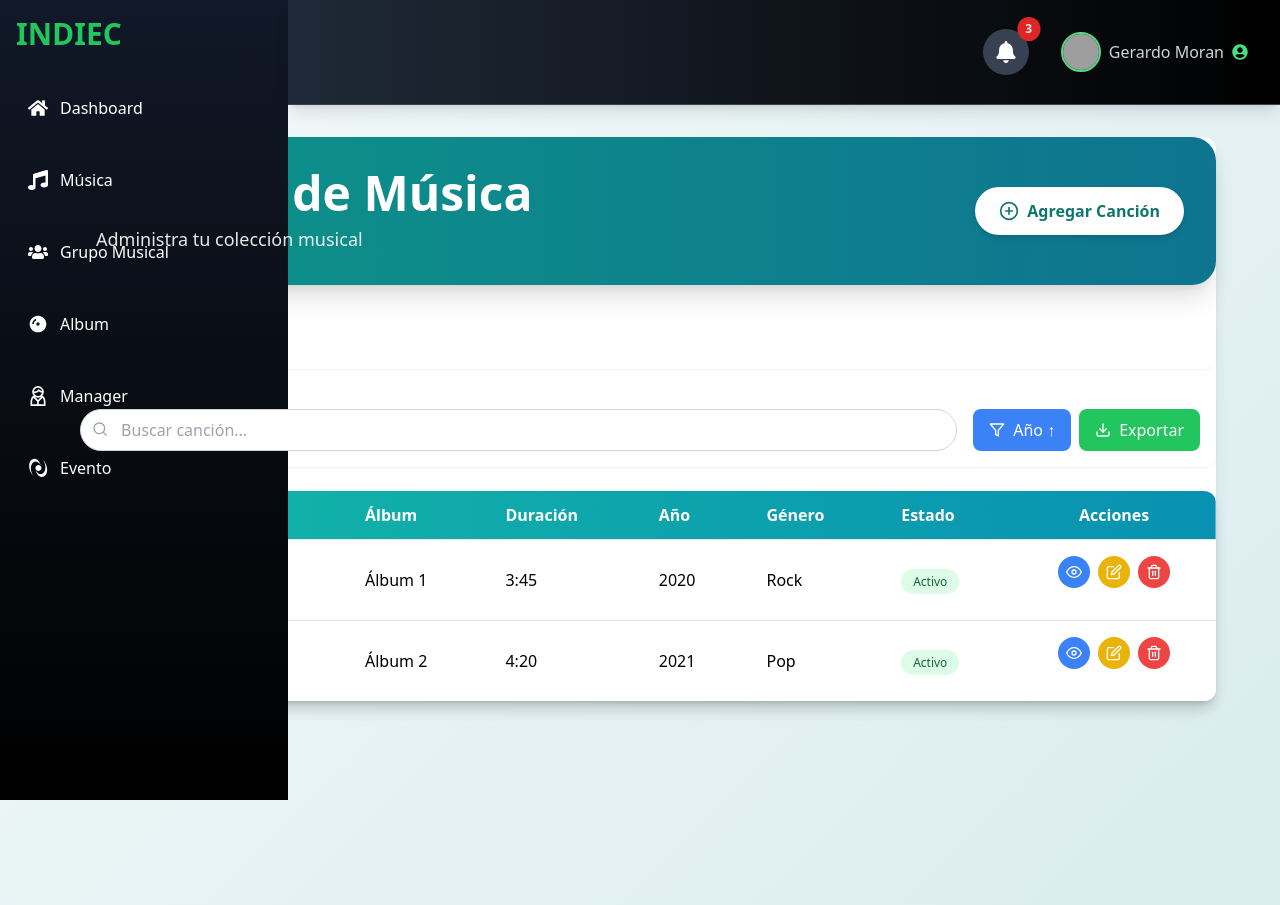
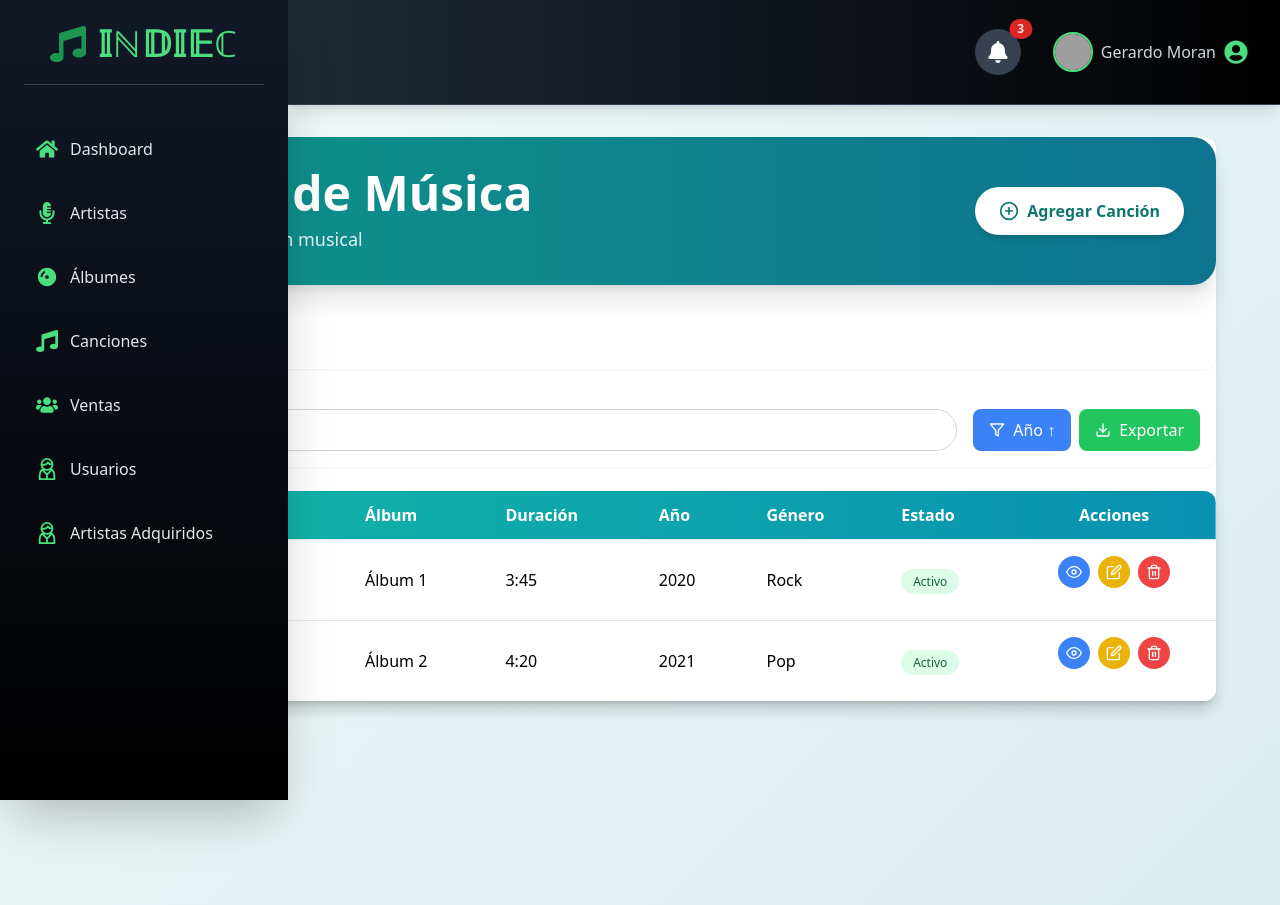
Before and after one commit to Ronnyvilla3021/indiec-artista, a React (Vite) app in the folder react-up/: page /musica in a window 1280 px wide. Built offline with nearby package versions, Linux system fonts and the light colour scheme; grey boxes are pictures that could not be loaded.

Commit message:
Mejorar el componente Navbar con nuevos íconos, efectos de hover y ajustes en el diseño

```diff
--- a/react-up/src/components/Navbar.jsx
+++ b/react-up/src/components/Navbar.jsx
@@ -5,13 +5,14 @@ import {
   FaHome,
   FaMusic,
   FaUsers,
-  FaUserCircle,
+  FaUserCircle, // Changed to a more prominent user icon
   FaSignOutAlt,
+  FaMicrophoneAlt,
   FaBell,
 } from "react-icons/fa";
 import { BiSolidAlbum } from "react-icons/bi";
 import { GrUserManager } from "react-icons/gr";
-import { GiConcentrationOrb } from "react-icons/gi";
+
 import { Player } from "@lottiefiles/react-lottie-player";
 import logoutAnimation from "../animation/Animation - 1737946669842.json";
 
@@ -24,6 +25,7 @@ const Navbar = () => {
   const dropdownRef = useRef(null);
   const notificationRef = useRef(null);
 
+  // Close dropdown or notification when clicking outside
   useEffect(() => {
     const handleClickOutside = (event) => {
       if (dropdownRef.current && !dropdownRef.current.contains(event.target)) {
@@ -38,25 +40,40 @@ const Navbar = () => {
     };
 
     document.addEventListener("mousedown", handleClickOutside);
-    return () => document.removeEventListener("mousedown", handleClickOutside);
+    return () => {
+      document.removeEventListener("mousedown", handleClickOutside);
+    };
   }, []);
 
-  const toggleMenu = () => setIsOpen(!isOpen);
+  const toggleMenu = () => {
+    setIsOpen(!isOpen);
+  };
+
   const toggleDropdown = () => {
     setDropdownOpen(!dropdownOpen);
-    setShowNotification(false);
+    setShowNotification(false); // Close notification if dropdown is opened
   };
+
   const toggleNotification = () => {
     setShowNotification(!showNotification);
-    setDropdownOpen(false);
+    setDropdownOpen(false); // Close dropdown if notification is opened
   };
 
   const handleLogout = () => {
-    setShowLottie(true);
+    setShowLottie(true); // Show the animation
     setTimeout(() => {
-      window.location.href = "/"; // Redirige después de la animación
-    }, 2000); // Ajusta el tiempo según la duración de la animación
+      window.location.href = "/"; // Redirect after the animation
+    }, 2000); // Adjust time based on animation duration
   };
+
+  // Common styles for menu items
+  const menuItemClass =
+    "flex items-center gap-3 p-3 rounded-xl transition-all duration-300 ease-in-out cursor-pointer group";
+  const menuItemHoverClass = "hover:bg-gradient-to-r hover:from-green-500 hover:to-emerald-600 hover:shadow-lg transform hover:scale-105"; // Enhanced hover effect
+  const menuItemIconClass =
+    "transition-colors duration-300 group-hover:text-gray-900 text-green-400"; // Green icon color by default
+  const menuItemTextClass =
+    "transition-colors duration-300 group-hover:text-gray-900 font-medium text-gray-200"; // Lighter text by default
 
   return (
     <div className="flex">
@@ -64,53 +81,73 @@ const Navbar = () => {
       <nav
         className={`fixed top-0 left-0 h-full bg-gradient-to-b from-gray-900 to-black text-white w-64 transform ${
           isOpen ? "translate-x-0" : "-translate-x-full"
-        } transition-transform md:translate-x-0 md:w-72`}
+        } transition-transform duration-300 ease-in-out md:translate-x-0 md:w-72 shadow-2xl z-40`}
       >
-        <div className="p-4">
+        <div className="p-6">
           {/* Logo */}
-          <div className="text-3xl font-bold text-green-500 mb-8">INDIEC</div>
+          <div className="text-4xl font-extrabold text-green-400 mb-10 flex items-center justify-center border-b border-gray-700 pb-5">
+            <FaMusic className="mr-3 text-green-500 animate-pulse" />{" "}
+            {/* Added pulse animation */}
+            <span className="tracking-wide">𝕀ℕ𝔻𝕀𝔼ℂ</span>
+          </div>
 
           {/* Menu items */}
-          <ul className="space-y-6">
-            <li className="hover:bg-green-500 p-3 rounded-md transition-colors">
-              <a href="/dashboard" className="flex items-center gap-3">
-                <FaHome size={20} /> Dashboard
+          <ul className="space-y-4">
+            <li className={`${menuItemClass} ${menuItemHoverClass}`}>
+              <a href="/dashboard" className="flex items-center gap-3 w-full">
+                <FaHome size={22} className={menuItemIconClass} />{" "}
+                <span className={menuItemTextClass}>Dashboard</span>
               </a>
             </li>
-            <li className="hover:bg-green-500 p-3 rounded-md transition-colors">
-              <a href="/musica" className="flex items-center gap-3">
-                <FaMusic size={20} /> Música
+            <li className={`${menuItemClass} ${menuItemHoverClass}`}>
+              <a href="/artista" className="flex items-center gap-3 w-full">
+                <FaMicrophoneAlt size={22} className={menuItemIconClass} />{" "}
+                <span className={menuItemTextClass}>Artistas</span>
               </a>
             </li>
-            <li className="hover:bg-green-500 p-3 rounded-md transition-colors">
-              <a href="/grupomusical" className="flex items-center gap-3">
-                <FaUsers size={20} /> Grupo Musical
+            <li className={`${menuItemClass} ${menuItemHoverClass}`}>
+              <a href="/album" className="flex items-center gap-3 w-full">
+                <BiSolidAlbum size={22} className={menuItemIconClass} />{" "}
+                <span className={menuItemTextClass}>Álbumes</span>
               </a>
             </li>
-            <li className="hover:bg-green-500 p-3 rounded-md transition-colors">
-              <a href="/album" className="flex items-center gap-3">
-                <BiSolidAlbum size={20} /> Album
+            <li className={`${menuItemClass} ${menuItemHoverClass}`}>
+              <a href="/canciones" className="flex items-center gap-3 w-full">
+                <FaMusic size={22} className={menuItemIconClass} />{" "}
+                <span className={menuItemTextClass}>Canciones</span>
               </a>
             </li>
-            <li className="hover:bg-green-500 p-3 rounded-md transition-colors">
-              <a href="/manager" className="flex items-center gap-3">
-                <GrUserManager size={20} /> Manager
+            <li className={`${menuItemClass} ${menuItemHoverClass}`}>
+              <a href="/ventas" className="flex items-center gap-3 w-full">
+                <FaUsers size={22} className={menuItemIconClass} />{" "}
+                <span className={menuItemTextClass}>Ventas</span>
               </a>
             </li>
-            <li className="hover:bg-green-500 p-3 rounded-md transition-colors">
-              <a href="/eventos" className="flex items-center gap-3">
-                <GiConcentrationOrb size={20} /> Evento
+            <li className={`${menuItemClass} ${menuItemHoverClass}`}>
+              <a href="/usuarios" className="flex items-center gap-3 w-full">
+                <GrUserManager size={22} className={menuItemIconClass} />{" "}
+                <span className={menuItemTextClass}>Usuarios</span>
+              </a>
+            </li>
+            <li className={`${menuItemClass} ${menuItemHoverClass}`}>
+              <a
+                href="/artistasAdquiridos"
+                className="flex items-center gap-3 w-full"
+              >
+                <GrUserManager size={22} className={menuItemIconClass} />{" "}
+                <span className={menuItemTextClass}>Artistas Adquiridos</span>
               </a>
             </li>
           </ul>
         </div>
       </nav>
 
-      {/* Main Content */}
+      {/* Main content area (to push content when sidebar is open) */}
       <div className="flex-1 ml-0 md:ml-72 bg-gray-50">
         {/* Top Bar */}
         <div className="flex justify-between items-center bg-gradient-to-r from-gray-800 to-black text-white shadow-lg p-4 md:p-6 sticky top-0 z-30 border-b border-gray-700">
           <div className="md:hidden">
+            {/* Mobile Menu Toggle - visible only on small screens */}
             <button
               onClick={toggleMenu}
               className="p-2 rounded-full text-white hover:bg-gray-700 focus:outline-none transition-colors duration-200"
@@ -119,10 +156,10 @@ const Navbar = () => {
               {isOpen ? <FaTimes size={24} /> : <FaBars size={24} />}
             </button>
           </div>
-          <div className="flex-grow"></div>
+          <div className="flex-grow"></div> {/* Pushes content to the right */}
 
           <div className="flex items-center space-x-4 md:space-x-6">
-            {/* Notification */}
+            {/* Notification Button */}
             <div className="relative" ref={notificationRef}>
               <button
                 className="p-3 rounded-full bg-gray-700 text-white hover:bg-green-600 focus:outline-none transition-all duration-300 transform hover:scale-110 relative"
@@ -130,9 +167,10 @@ const Navbar = () => {
                 aria-label="Show notifications"
               >
                 <FaBell size={22} />
-                <span className="absolute top-0 right-0 px-2 py-1 text-xs font-bold text-red-100 bg-red-600 rounded-full transform translate-x-1/2 -translate-y-1/2">
+                <span className="absolute top-0 right-0 inline-flex items-center justify-center px-2 py-1 text-xs font-bold leading-none text-red-100 bg-red-600 rounded-full transform translate-x-1/2 -translate-y-1/2">
                   3
-                </span>
+                </span>{" "}
+                {/* Notification badge */}
               </button>
               {showNotification && (
                 <div className="absolute right-0 mt-3 w-80 bg-white text-gray-800 rounded-lg shadow-xl p-5 text-sm animate-fade-in-down origin-top-right border border-gray-200">
@@ -141,25 +179,37 @@ const Navbar = () => {
                     <span className="text-gray-500 text-sm">Nuevas (3)</span>
                   </p>
                   <ul className="space-y-4">
-                    <li className="bg-green-50 p-3 rounded-md border border-green-200 flex items-start gap-3 hover:bg-green-100">
-                      <FaMusic className="text-green-600 mt-1" />
+                    <li className="bg-green-50 p-3 rounded-md border border-green-200 flex items-start gap-3 hover:bg-green-100 transition-colors duration-200">
+                      <FaMusic className="text-green-600 mt-1 flex-shrink-0" />
                       <div>
-                        <p className="font-semibold">¡Nueva canción subida!</p>
-                        <p className="text-xs text-gray-600">"Summer Vibes" ya está disponible.</p>
+                        <p className="font-semibold text-gray-800">
+                          ¡Nueva canción subida!
+                        </p>
+                        <p className="text-gray-600 text-xs">
+                          "Summer Vibes" de DJ Beatmaster está disponible ahora.
+                        </p>
                       </div>
                     </li>
-                    <li className="bg-blue-50 p-3 rounded-md border border-blue-200 flex items-start gap-3 hover:bg-blue-100">
-                      <FaUsers className="text-blue-600 mt-1" />
+                    <li className="bg-blue-50 p-3 rounded-md border border-blue-200 flex items-start gap-3 hover:bg-blue-100 transition-colors duration-200">
+                      <FaUsers className="text-blue-600 mt-1 flex-shrink-0" />
                       <div>
-                        <p className="font-semibold">Nuevo seguidor</p>
-                        <p className="text-xs text-gray-600">JuanPerez ha empezado a seguirte.</p>
+                        <p className="font-semibold text-gray-800">
+                          Nuevo seguidor
+                        </p>
+                        <p className="text-gray-600 text-xs">
+                          JuanPerez ha empezado a seguirte. ¡Explora su perfil!
+                        </p>
                       </div>
                     </li>
-                    <li className="bg-yellow-50 p-3 rounded-md border border-yellow-200 flex items-start gap-3 hover:bg-yellow-100">
-                      <FaBell className="text-yellow-600 mt-1" />
+                    <li className="bg-yellow-50 p-3 rounded-md border border-yellow-200 flex items-start gap-3 hover:bg-yellow-100 transition-colors duration-200">
+                      <FaBell className="text-yellow-600 mt-1 flex-shrink-0" />
                       <div>
-                        <p className="font-semibold">Recordatorio de evento</p>
-                        <p className="text-xs text-gray-600">"Live Session" es mañana a las 8 PM.</p>
+                        <p className="font-semibold text-gray-800">
+                          Recordatorio de evento
+                        </p>
+                        <p className="text-gray-600 text-xs">
+                          Tu evento "Live Session" es mañana a las 8 PM.
+                        </p>
                       </div>
                     </li>
                   </ul>
@@ -167,50 +217,60 @@ const Navbar = () => {
                     href="/notifications"
                     className="block text-center mt-4 text-green-600 hover:underline font-medium text-sm"
                   >
-                    Ver todas
+                    Ver todas las notificaciones
                   </a>
                 </div>
               )}
             </div>
 
-            {/* User Dropdown */}
+            {/* User Info with Dropdown */}
             <div className="relative" ref={dropdownRef}>
               <div
-                className="flex items-center space-x-2 cursor-pointer p-2 rounded-full hover:bg-gray-700 transition-all"
+                className="flex items-center space-x-2 cursor-pointer p-2 rounded-full transition-all duration-300 hover:bg-gray-700 group"
                 onClick={toggleDropdown}
               >
                 <img
-                  className="w-10 h-10 rounded-full border-2 border-green-400 object-cover transform hover:scale-110"
-                  src="/musicaa.png"
+                  className="w-10 h-10 rounded-full border-2 border-green-400 object-cover transform group-hover:scale-110 transition-transform duration-300"
+                  src="/musicaa.png" // Use src for direct image path
                   alt="User Avatar"
                 />
-                <span className="hidden md:block text-gray-300 font-medium">
+                <span className="hidden md:block text-gray-300 font-medium group-hover:text-white transition-colors duration-200">
                   Gerardo Moran
                 </span>
-                <FaUserCircle className="hidden md:block text-green-400" />
+                <FaUserCircle
+                  size={24}
+                  className="text-green-400 hidden md:block group-hover:text-green-300 transition-colors duration-200"
+                />{" "}
+                {/* Profile icon */}
               </div>
 
+              {/* Dropdown Menu */}
               {dropdownOpen && (
-                <div className="absolute right-0 mt-3 w-56 bg-white text-gray-800 rounded-lg shadow-xl p-4 text-base animate-fade-in-down border border-gray-200">
-                  <div className="flex items-center gap-3 mb-4 pb-3 border-b">
+                <div className="absolute right-0 mt-3 w-56 bg-white text-gray-800 rounded-lg shadow-xl p-4 text-base animate-fade-in-down origin-top-right border border-gray-200">
+                  <div className="flex items-center gap-3 mb-4 pb-3 border-b border-gray-200">
                     <FaUserCircle size={30} className="text-green-500" />
                     <div>
-                      <h5 className="font-bold text-lg">Gerardo Moran</h5>
+                      <h5 className="font-bold text-lg text-gray-900">
+                        Gerardo Moran
+                      </h5>
                       <p className="text-sm text-gray-600">Admin</p>
                     </div>
                   </div>
                   <ul className="space-y-3">
-                    <li className="flex items-center gap-3 hover:bg-gray-100 p-2 rounded-md">
+                    <li className="flex items-center gap-3 hover:bg-gray-100 p-2 rounded-md transition-colors duration-200">
                       <FaUserCircle size={20} className="text-gray-600" />
-                      <a href="/perfil" className="font-medium text-gray-800 hover:text-green-600 w-full">
+                      <a
+                        href="/perfil"
+                        className="text-gray-800 hover:text-green-600 font-medium w-full"
+                      >
                         Ver Perfil
                       </a>
                     </li>
-                    <li className="flex items-center gap-3 hover:bg-red-50 p-2 rounded-md">
+                    <li className="flex items-center gap-3 hover:bg-red-50 p-2 rounded-md transition-colors duration-200">
                       <FaSignOutAlt size={20} className="text-red-500" />
                       <button
                         onClick={handleLogout}
-                        className="text-left font-medium text-gray-800 hover:text-red-600 w-full"
+                        className="text-gray-800 hover:text-red-600 w-full text-left font-medium"
                       >
                         Cerrar sesión
                       </button>
@@ -222,7 +282,7 @@ const Navbar = () => {
           </div>
         </div>
 
-        {/* Lottie Animation */}
+        {/* Lottie Animation for Logout */}
         {showLottie && (
           <div className="fixed inset-0 flex items-center justify-center bg-black bg-opacity-80 z-50">
             <Player
@@ -230,6 +290,11 @@ const Navbar = () => {
               loop={false}
               src={logoutAnimation}
               style={{ height: "350px", width: "350px" }}
+              onEvent={(event) => {
+                if (event === "complete") {
+                  // Optionally redirect immediately after animation finishes
+                }
+              }}
             />
           </div>
         )}
```
